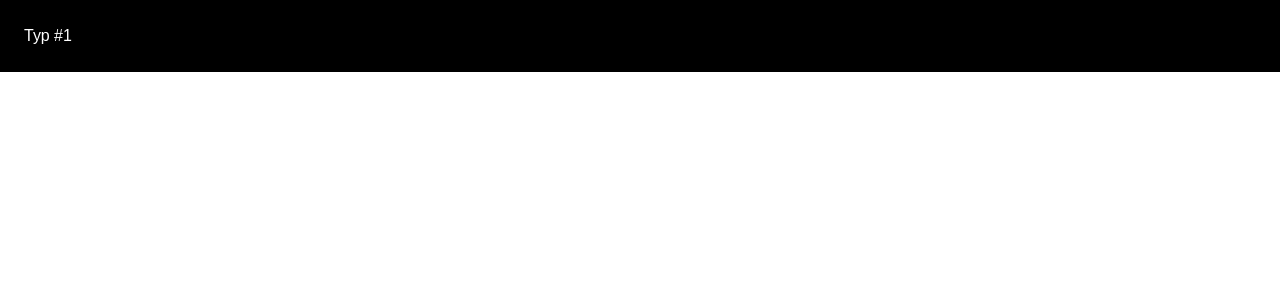
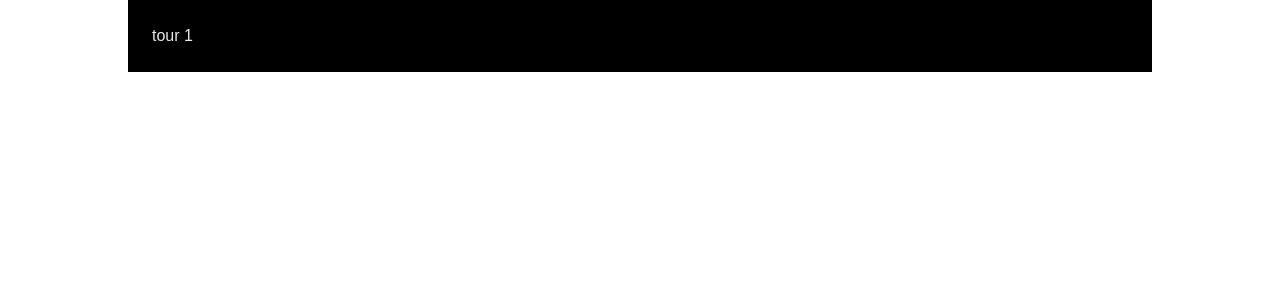
Before and after one commit to Ju1ustaan/nomad-sakha-tour, a Next.js app: page /tours/1 in a window 1280 px wide. Shown: the top 300 px of the page. Built offline with nearby package versions, Linux system fonts and the light colour scheme.

Commit message:
tour detail page

```diff
--- a/src/app/tours/[id]/page.tsx
+++ b/src/app/tours/[id]/page.tsx
@@ -1,20 +1,22 @@
 import { notFound } from 'next/navigation';
-import type { AppProps } from 'next/app';
+import { getTourById } from '@/entities/product/api/fetchTourById';
 
-type PropsDetail = {
+type Props = {
   params: {
     id: string;
   };
 };
 
-export default function TourPage({ params }: AppProps & PropsDetail) {
-  const { id } = params;
+export default async function TourDetailPage({ params }: Props) {
+  // const tour = await getTourById(params.id);
 
-  if (!id) return notFound();
+  if (!params.id) return notFound();
+
+  // const { title, description, price, images, video } = tour.attributes;
 
   return (
-    <main className="p-6 bg-black text-white">
-      <h1>Тур #{id}</h1>
+    <main className="p-6 max-w-5xl mx-auto space-y-8 bg-black">
+     <p>tour {params.id}</p>
     </main>
   );
 }
--- /dev/null
+++ b/src/entities/product/api/fetchTourById.ts
@@ -0,0 +1,10 @@
+import { api } from "@/shared/api/instanseAxios";
+
+export const getTourById = async (id: string) => {
+  try {
+    const res = await api.get(`/tours/${id}?populate=*`);
+    return res.data.data;
+  } catch (e) {
+    return null;
+  }
+};
```
